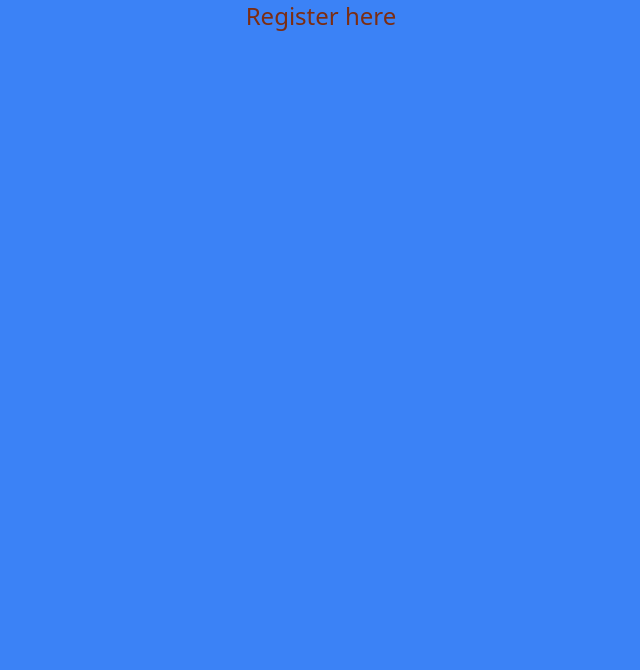
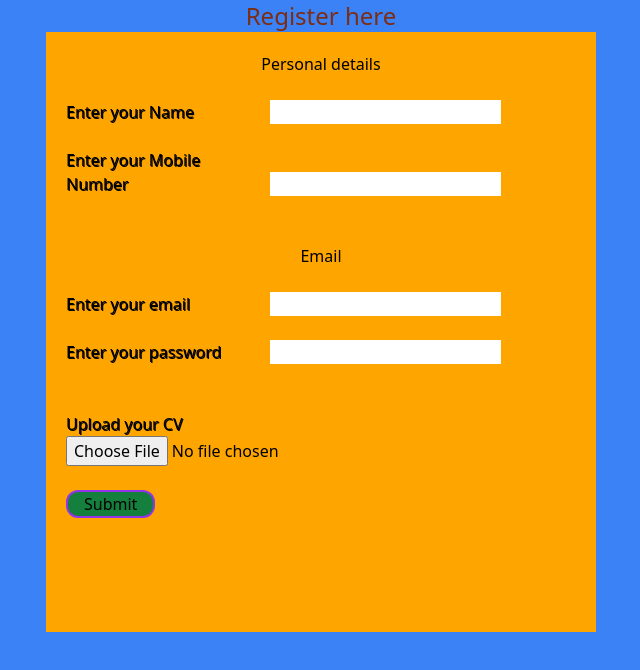
Before and after one commit to sarabjitsinha/Ecom, a website: page src/Register.html in a window 1280 px wide. Shown: the whole page, without its empty margins (319-959 px from the left). Drawn offline with Linux system fonts and the light colour scheme.

Commit message:
Second commit

```diff
--- a/src/Register.html
+++ b/src/Register.html
@@ -5,10 +5,45 @@
     <meta name="viewport" content="width=device-width, initial-scale=1.0">
     <link rel="stylesheet" href="register.css">
     <link rel="stylesheet" href="/output.css">
+    <link rel="shortcut icon" href="fav_reg.png" type="image/x-icon">
     <title>Registration</title>
 </head>
 <body class=" bg-blue-500">
     <h1 class=" text-center text-2xl text-orange-900">Register here</h1>
+    <div class="form_el">
+    <form  action="">
+        <fieldset>
+           <legend align="center">Personal details</legend>
+            <br>
+        <label for="Fullname">Enter your Name</label>
+        <input type="text" name="Fullname" id="Fullname">
+            <br>
+            <br>
+        <label for="Phone">Enter your Mobile Number</label>
+        <input type="tel" name="Phone" id="Phone" maxlength="10">
+    </fieldset>
+            <br>
+            <br>
+
+    <fieldset>
+        <legend align="center">Email</legend>
+        <br>
+        <label for="Email">Enter your email</label>
+        <input type="email" name="Email" id="Email">
+            <br>
+            <br>
+        <label for="Password">Enter your password</label>
+        <input type="password" name="Password" id="Password">
+    </fieldset>
+            <br>
+            <br>
+        <label for="File">Upload your CV</label>
+        <input type="file" name="File" id="File">
+        <br>
+        <br>
+        <button type="submit" class=" bg-green-700 border-2 border-purple-600 rounded-xl pl-4 pr-4">Submit</button>
+    </form>
+</div>
 
 </body>
 </html>
--- a/src/register.css
+++ b/src/register.css
@@ -0,0 +1,19 @@
+*{
+    padding: 0;
+    margin: 0;
+    box-sizing: border-box;
+}
+.form_el{
+    height: 600px;
+    width: 550px;
+    justify-self: center;
+    position: relative;
+    background-color: orange;
+    padding: 20px;
+}
+
+label{
+    text-shadow: 1px 1px black;
+    display: inline-block;
+    width:200px;
+}
```
Also changed, not shown: src/index.html (+1 -1 lines), output.css.
